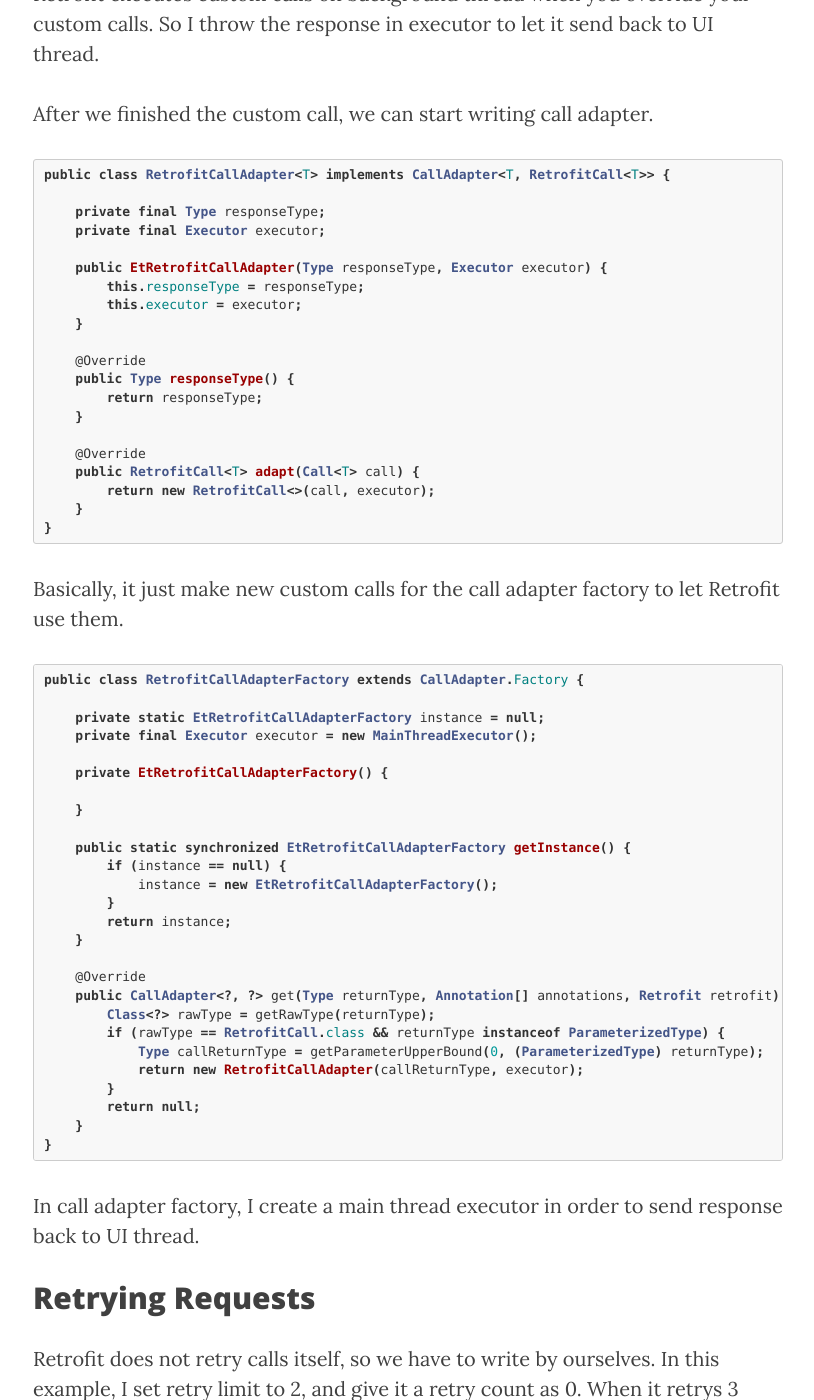
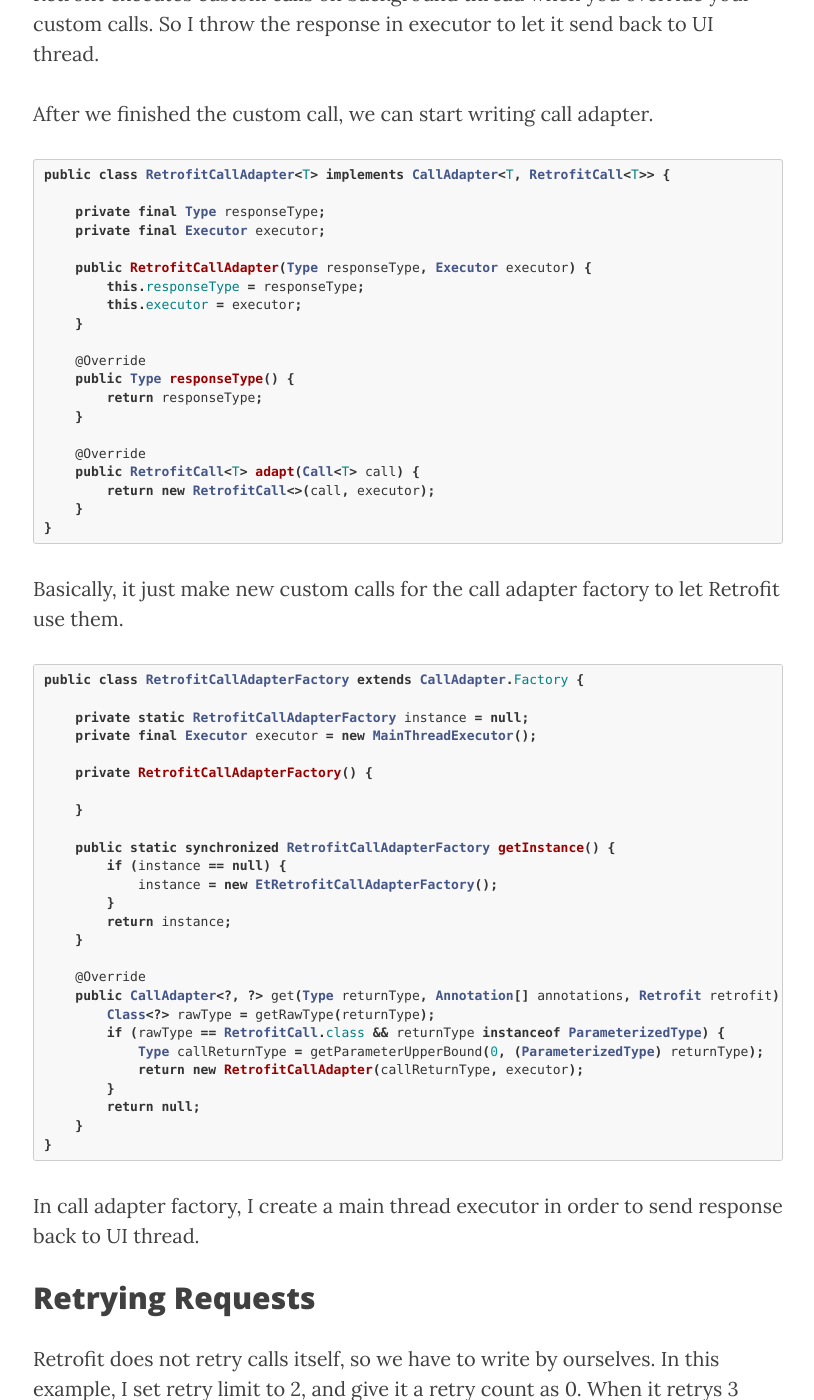
Before and after one commit to ivanisidrowu/ivanisidrowu.github.io, a Jekyll site: the page built from _posts/2017-12-31-customize-your-own-retrofit.md, in a window 1280 px wide and 1400 px high, scrolled down 3993 px. Shown: the whole window, without its empty margins (232-1046 px from the left). Built offline with Jekyll 4.4.1, drawn with Linux system fonts in a browser that asks for light colours; nearby versions of some CDN libraries.

Commit message:
Update post

````diff
--- a/_posts/2017-12-31-customize-your-own-retrofit.md
+++ b/_posts/2017-12-31-customize-your-own-retrofit.md
@@ -139,7 +139,7 @@ public class RetrofitCallAdapter<T> implements CallAdapter<T, RetrofitCall<T>> {
     private final Type responseType;
     private final Executor executor;
 
-    public EtRetrofitCallAdapter(Type responseType, Executor executor) {
+    public RetrofitCallAdapter(Type responseType, Executor executor) {
         this.responseType = responseType;
         this.executor = executor;
     }
@@ -160,14 +160,14 @@ Basically, it just make new custom calls for the call adapter factory to let Ret
 ```java
 public class RetrofitCallAdapterFactory extends CallAdapter.Factory {
 
-    private static EtRetrofitCallAdapterFactory instance = null;
+    private static RetrofitCallAdapterFactory instance = null;
     private final Executor executor = new MainThreadExecutor();
 
-    private EtRetrofitCallAdapterFactory() {
+    private RetrofitCallAdapterFactory() {
 
     }
 
-    public static synchronized EtRetrofitCallAdapterFactory getInstance() {
+    public static synchronized RetrofitCallAdapterFactory getInstance() {
         if (instance == null) {
             instance = new EtRetrofitCallAdapterFactory();
         }
````
